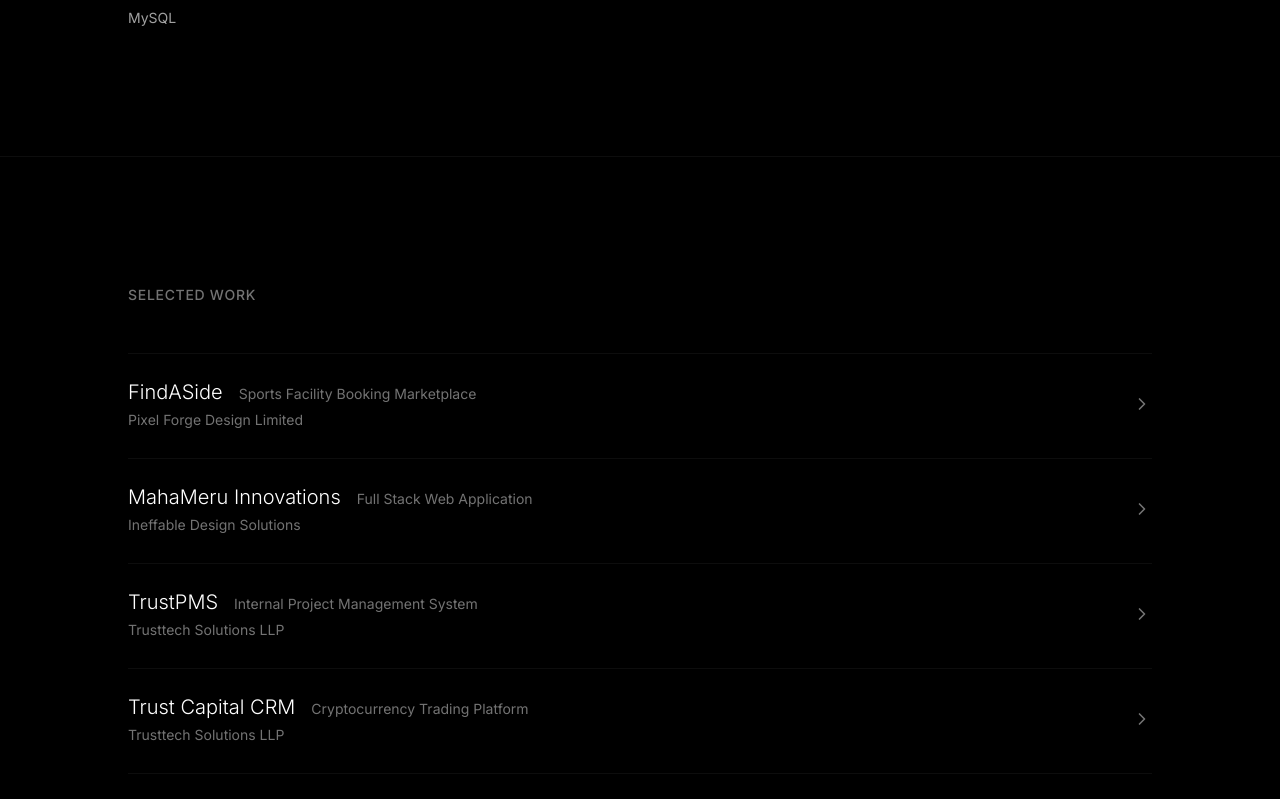
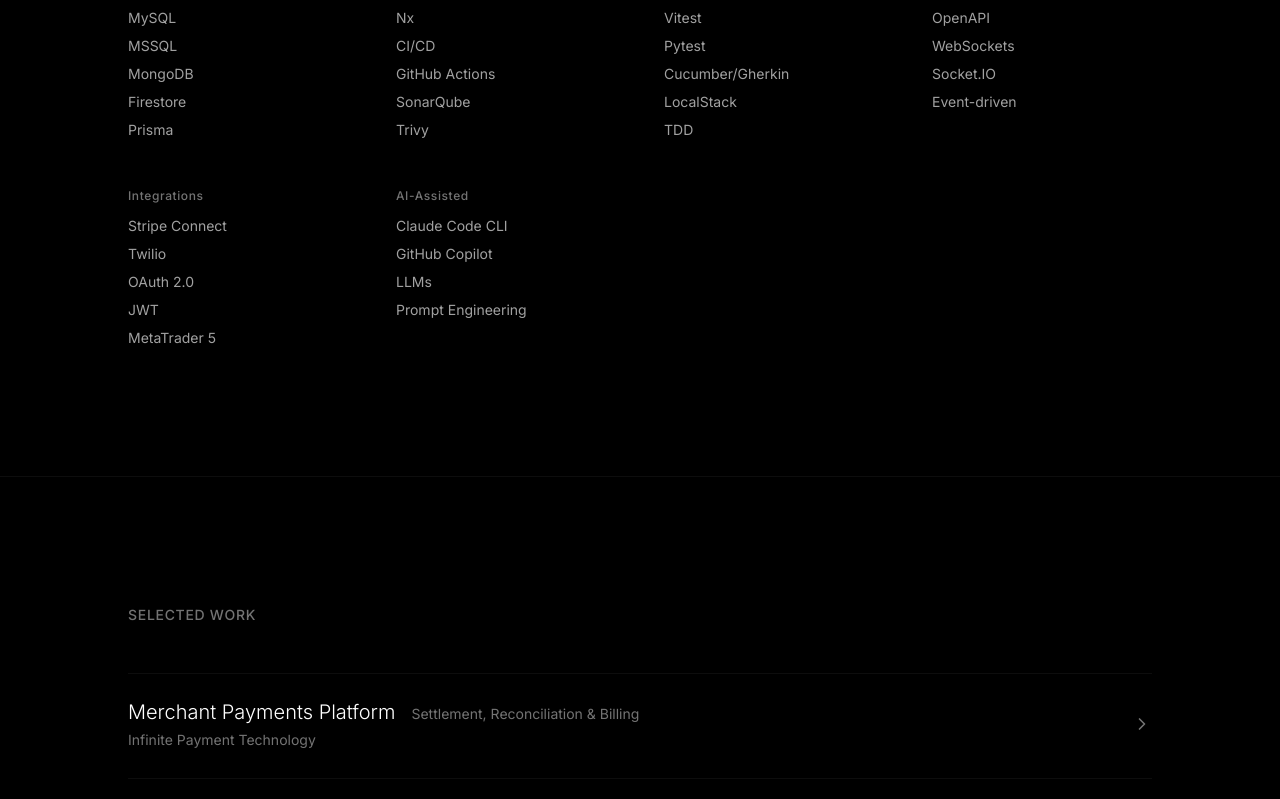
Before and after one commit to paulaji/portfoliowebsite, a React (Vite) app: page / in a window 1280 px wide. Shown: the part 1381-2180 px from the top of the page. Built offline with nearby package versions, Linux system fonts and the light colour scheme.

Commit message:
content change

```diff
--- a/src/App.jsx
+++ b/src/App.jsx
@@ -48,6 +48,29 @@
     }, []);
 
     const projects = [
+        {
+            id: 0,
+            title: "Merchant Payments Platform",
+            subtitle: "Settlement, Reconciliation & Billing",
+            company: "Infinite Payment Technology",
+            role: "Full Stack Developer · Settle Team",
+            description: "Full stack developer on the Settle core team of a merchant onboarding and payments platform — building money movement, reconciliation, merchant billing/statements, and retry systems integrating with acquirers and processors (Worldline, ACI, Banking Circle, B4B).",
+            highlights: [
+                "Work in an Nx monorepo spanning multiple deployable modules — payment/settlement services run as AWS Lambda, other modules as standalone apps; Vitest and Jest across the codebase",
+                "PostgreSQL via AWS RDS with Prisma ORM (Prisma Studio, DBeaver for inspection); config and secrets managed via AWS Parameter Store",
+                "Built event-driven Lambda pipelines triggered by S3 uploads: parsing CSV/XML merchant files, matching records against a merchant DB, persisting unmatched records, and emailing unmatched-record reports as CSV",
+                "Refactored three separate settlement report features (daily, daily rejected, incomplete) onto one shared query/CSV/orchestration layer, removing duplicated logic",
+                "Built the VAT Summary of the merchant billing statement using safe decimal (BigNumber) arithmetic and country-based VAT rate lookups",
+                "Fixed a product-pricing bug routing fixed monthly/annual charges to the wrong pricing table; added coverage across all charge-type paths with manual regression testing",
+                "Migrated an overkill standalone LegitScript compliance Lambda into the shared NestJS gateway; diagnosed a recurring first-of-month fee bug and proposed a new handler design",
+                "Advocated separating transaction-driven vs product-driven settle-calc (cron over transaction SQS) to fix reliability issues",
+                "Integration tests in Gherkin/Cucumber (Jest, Vitest) run against Dockerized DBs; migrated AWS mocking from LocalStack to Flocci (open source)",
+                "Structured JSON logging (CloudWatch) + PostHog error tracking; extended audit-log redaction to cover missed sensitive fields (tokens, salts); fixed GitHub Actions CI failures from transitive dependency issues",
+                "Code goes through SonarQube static analysis, Trivy scans, and Copilot-assisted reviews; cross-team changes require code-captain sign-off. Day-to-day with Claude Code CLI, Copilot, JIRA/GitHub MCP; collaborate with design, BA, and devs",
+            ],
+            tech: ["NestJS", "TypeScript", "PostgreSQL", "Prisma", "AWS Lambda", "AWS RDS", "S3", "SQS", "Nx", "Vitest", "Jest", "Cucumber/Gherkin", "Docker", "CloudWatch", "GitHub Actions"],
+            images: [],
+        },
         {
             id: 1,
             title: "FindASide",
@@ -307,7 +330,7 @@
                                 </div>
                             </div>
                             <p className="text-xl text-neutral-400 font-light max-w-3xl leading-relaxed">
-                                I build full-stack applications and cloud systems. From modern frontends to distributed backends, I focus on creating reliable, scalable solutions that handle real users and real problems.
+                                Full Stack Software Engineer with 3+ years building production systems across Python and JavaScript/TypeScript. Currently on the Settle team at Infinite Payment Technology, building settlement, reconciliation, and billing systems for a merchant payments platform. MEng in Computer Vision and AI (First Class Honours, University of Limerick).
                             </p>
                         </div>
 
@@ -354,14 +377,16 @@
 
                     <div className="grid grid-cols-2 md:grid-cols-4 gap-12">
                         {[
-                            { label: "Languages", items: ["Python", "JavaScript", "TypeScript", "Go"] },
-                            { label: "Backend", items: ["Django", "Flask", "Node.js", "Express"] },
-                            { label: "Frontend", items: ["React", "Next.js", "Redux", "TailwindCSS"] },
-                            { label: "Cloud", items: ["AWS", "GCP", "Azure", "Firebase"] },
-                            { label: "Databases", items: ["PostgreSQL", "MongoDB", "Firestore", "MSSQL", "MySQL"] },
-                            { label: "DevOps", items: ["Docker", "Kubernetes", "CI/CD", "GitHub Actions"] },
-                            { label: "AI/ML", items: ["LLMs", "Prompt Engineering", "Agentic AI"] },
-                            { label: "Real-time", items: ["WebSockets", "Socket.io", "Event-driven"] },
+                            { label: "Languages", items: ["Python", "JavaScript", "TypeScript", "Java", "SQL"] },
+                            { label: "Backend", items: ["NestJS", "Django", "DRF", "Flask", "FastAPI", "Node.js", "Express"] },
+                            { label: "Frontend", items: ["React", "Next.js", "Redux", "TailwindCSS", "Material-UI"] },
+                            { label: "Cloud", items: ["AWS", "GCP", "Lambda", "RDS", "S3", "Firebase"] },
+                            { label: "Databases", items: ["PostgreSQL", "MySQL", "MSSQL", "MongoDB", "Firestore", "Prisma"] },
+                            { label: "DevOps", items: ["Docker", "Nx", "CI/CD", "GitHub Actions", "SonarQube", "Trivy"] },
+                            { label: "Testing", items: ["Jest", "Vitest", "Pytest", "Cucumber/Gherkin", "LocalStack", "TDD"] },
+                            { label: "APIs & Events", items: ["REST", "OpenAPI", "WebSockets", "Socket.IO", "Event-driven"] },
+                            { label: "Integrations", items: ["Stripe Connect", "Twilio", "OAuth 2.0", "JWT", "MetaTrader 5"] },
+                            { label: "AI-Assisted", items: ["Claude Code CLI", "GitHub Copilot", "LLMs", "Prompt Engineering"] },
                         ].map((category, i) => (
                             <div key={i} className="space-y-3">
                                 <h3 className="text-xs font-medium text-neutral-500 tracking-wider">{category.label}</h3>
@@ -403,6 +428,7 @@
                                 {expandedProject === project.id && (
                                     <div className="py-6 sm:py-8 space-y-6 sm:space-y-8 border-t border-white/5">
                                         {/* Images */}
+                                        {project.images.length > 0 && (
                                         <div className="flex gap-3 sm:gap-4 overflow-x-auto scrollbar-hide pb-4">
                                             {project.images.map((image, i) => (
                                                 <div
@@ -419,6 +445,7 @@
                                                 </div>
                                             ))}
                                         </div>
+                                        )}
 
                                         {/* Description */}
                                         <p className="text-sm sm:text-base text-neutral-400 leading-relaxed">{project.description}</p>
@@ -532,7 +559,7 @@
             {/* Footer */}
             <footer className="py-12 px-6 border-t border-white/5">
                 <div className="max-w-5xl mx-auto flex justify-between items-center text-sm text-neutral-500">
-                    <p>© 2025 Paul Aji</p>
+                    <p>© 2026 Paul Aji</p>
                     <p>Built with React & TailwindCSS</p>
                 </div>
             </footer>
```
